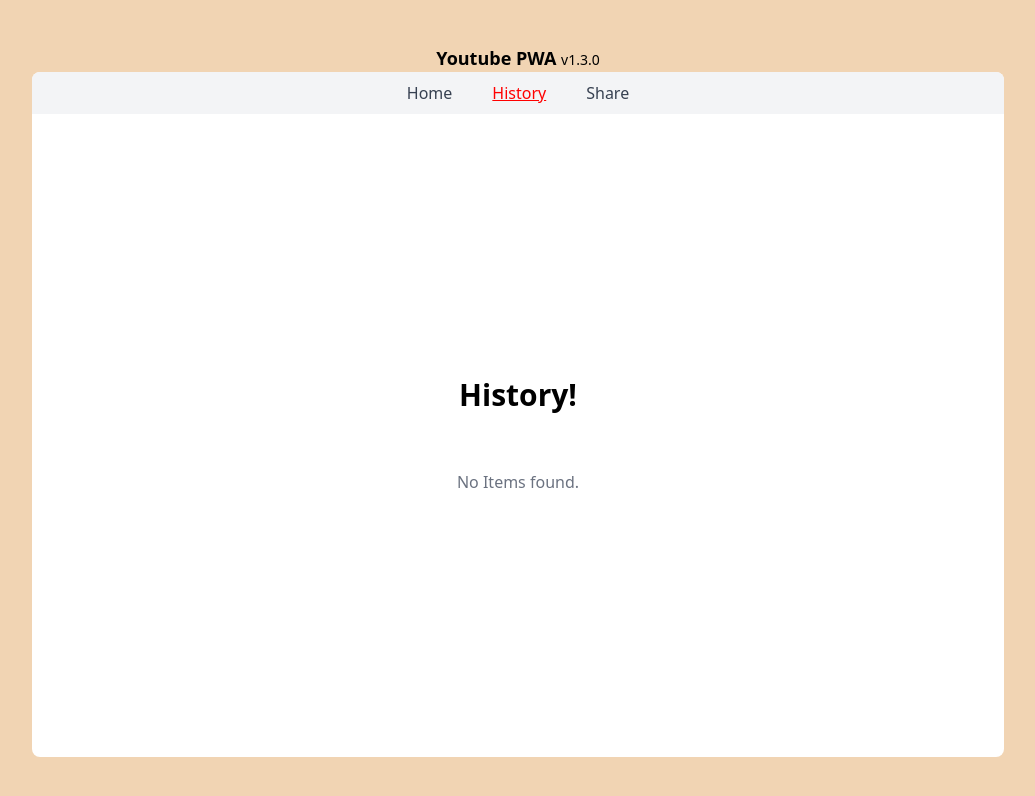
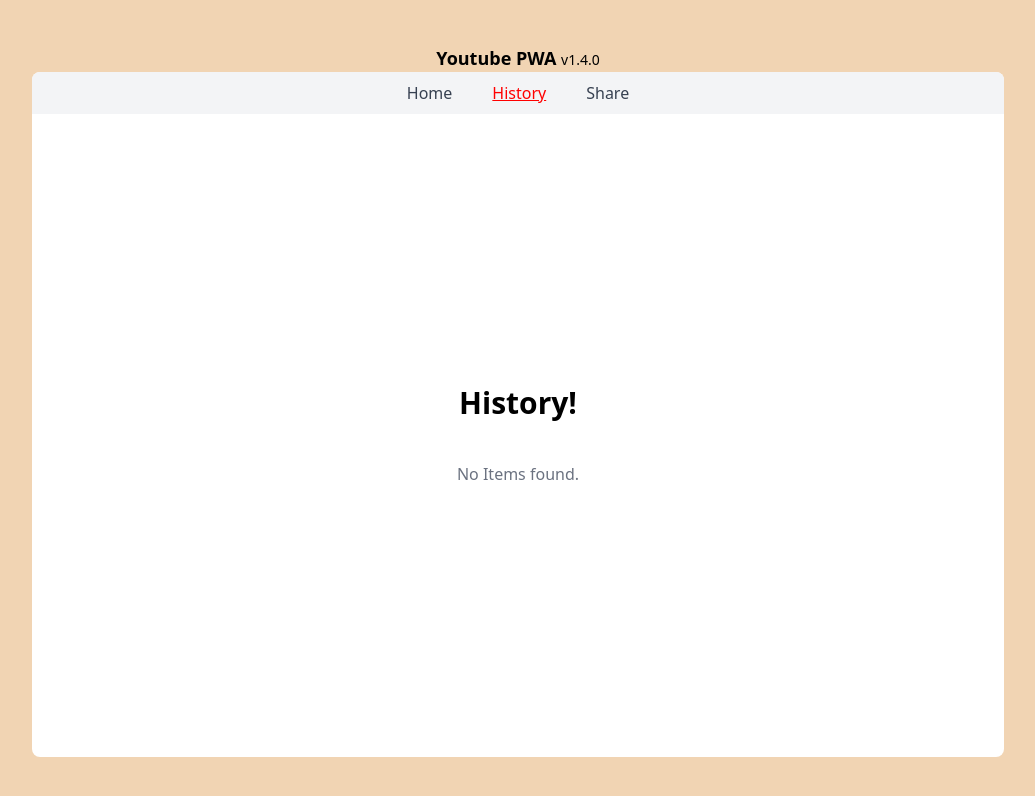
Before and after one commit to Nandhu9999/youtube-pwa, a React (Vite) app: page /history in a window 1280 px wide. Shown: the top 796 px of the page, without its empty margins (122-1157 px from the left). Built offline with nearby package versions, Linux system fonts and the light colour scheme.

Commit message:
minor issues

```diff
--- a/index.html
+++ b/index.html
@@ -5,7 +5,7 @@
     <link rel="apple-touch-icon" sizes="180x180" href="/apple-touch-icon.png" />
     <link rel="icon" type="image/png" sizes="32x32" href="/favicon-32x32.png" />
     <link rel="icon" type="image/png" sizes="16x16" href="/favicon-16x16.png" />
-    <link rel="manifest" href="/site.webmanifest" />
+    <!-- <link rel="manifest" href="/site.webmanifest" /> -->
     <meta name="viewport" content="width=device-width, initial-scale=1.0" />
     <title>Youtube PWA</title>
   </head>
--- a/src/App.tsx
+++ b/src/App.tsx
@@ -4,7 +4,7 @@
 function App() {
   return (
     <div className="flex h-screen flex-col items-center justify-center bg-[#f1d4b3] font-sans">
-      <h1 className="text-lg font-bold">Youtube PWA <span className="text-sm font-normal">v1.3.0</span></h1>
+      <h1 className="text-lg font-bold">Youtube PWA <span className="text-sm font-normal">v1.4.0</span></h1>
       <main className="relative grid h-[92%] max-h-full w-[95%] grid-rows-[42px_7fr] overflow-hidden rounded-[8px] bg-[#fff] md:h-[685px] md:w-[972px]">
         <Header />
         <Outlet />
--- a/src/components/primary/HistoryPage.tsx
+++ b/src/components/primary/HistoryPage.tsx
@@ -11,7 +11,7 @@
 
             </div>
             <hr className="my-4" />
-            <div className="mt-4 w-11/12 md:w-1/2 text-center text-gray-500 flex flex-col gap-1">
+            <div className="w-11/12 md:w-1/2 text-center text-gray-500 flex flex-col gap-1">
                 {history.length === 0 ? <>{"No Items found."}</> : <>
                     {history.map(item => <YoutubeCard key={item} videoId={item} />)}</>}
             </div>
--- a/src/components/primary/SharePage.tsx
+++ b/src/components/primary/SharePage.tsx
@@ -28,7 +28,7 @@
             <div className="mt-4">
                 {data?.title ? (
                     <>
-                        <h1 className="text-xl">Shared Content</h1>
+                        <h1 className="text-xl text-gray-500">Shared Content</h1>
                         <div>
                             <h2>{data.title}</h2>
                             <p>{data.text}</p>
--- a/vite.config.ts
+++ b/vite.config.ts
@@ -21,8 +21,8 @@
         type: "image/png",
       },
     ],
-    theme_color: "#ee791a",
-    background_color: "#323232",
+    theme_color: "#ff0000",
+    background_color: "#ffffff",
     display: "standalone",
     scope: "/",
     start_url: "/",
```
Also changed, not shown: public/site.webmanifest, 1 other file (tests, documents, lock files or other folders).
